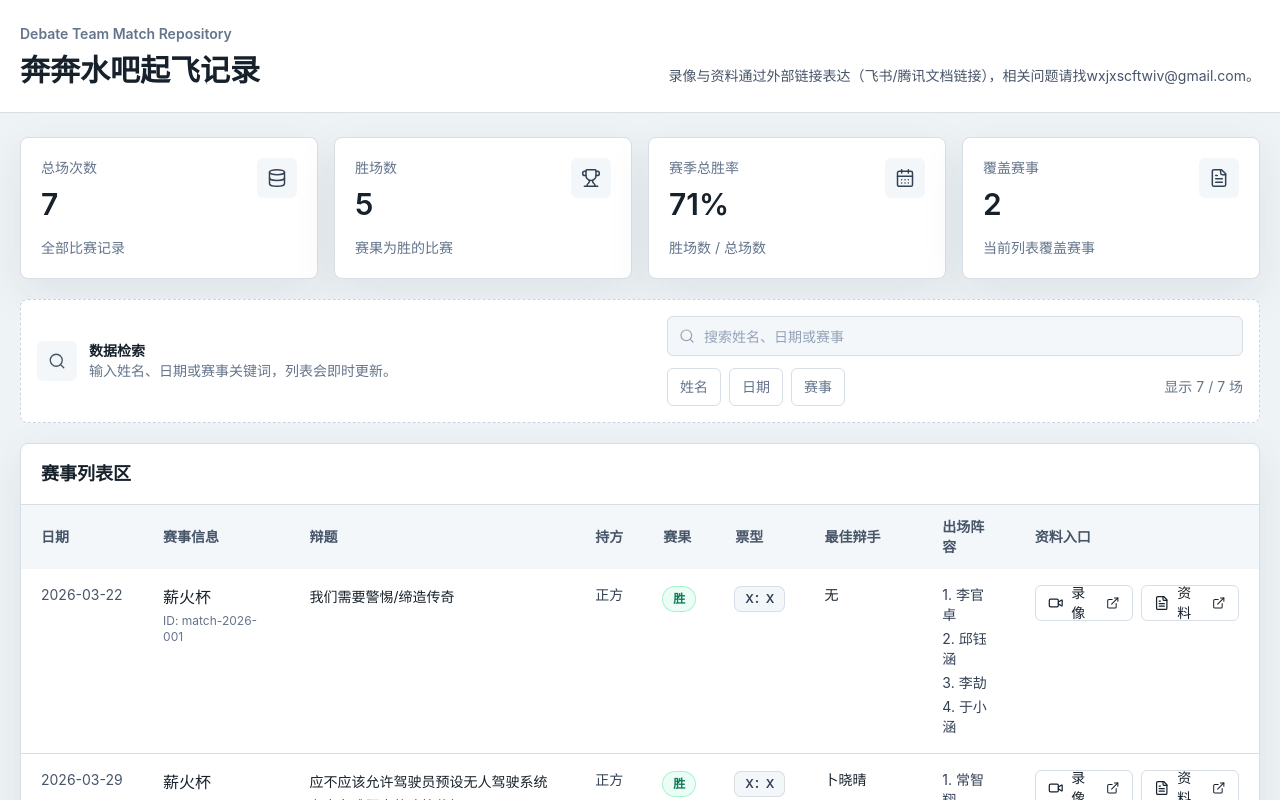
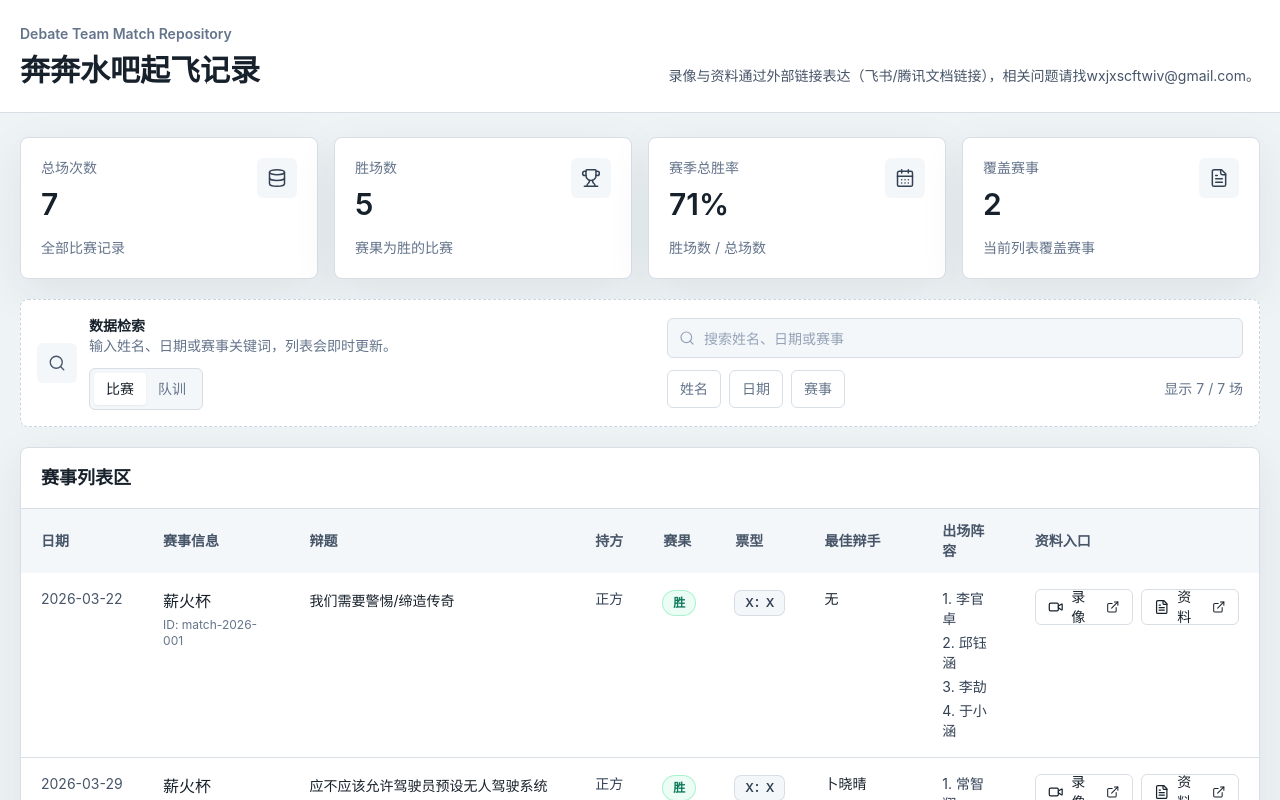
Before and after one commit to himmelwang2323/debate-team-stats, a React (Vite) app: page / in a window 1280 px wide. Shown: the top 800 px of the page. Built offline with nearby package versions, Linux system fonts and the light colour scheme.

Commit message:
Add team training view

```diff
--- a/src/main.jsx
+++ b/src/main.jsx
@@ -1,7 +1,8 @@
 import React, { useMemo, useState } from 'react'
 import { createRoot } from 'react-dom/client'
-import { CalendarDays, Database, ExternalLink, FileText, Search, Trophy, Video, X as XIcon } from 'lucide-react'
+import { CalendarDays, Database, ExternalLink, FileText, GraduationCap, Search, Trophy, Video, X as XIcon } from 'lucide-react'
 import matches from './matches.json'
+import trainings from './trainings.json'
 import './styles.css'
 
 const resultStyles = {
@@ -37,7 +38,7 @@ function isValidExternalUrl(href) {
   }
 }
 
-function compareMatchDate(a, b) {
+function compareByDate(a, b) {
   const dateOrder = String(a.date ?? '').localeCompare(String(b.date ?? ''))
 
   if (dateOrder !== 0) {
@@ -71,6 +72,25 @@ function filterMatches(records, query) {
   })
 }
 
+function getTrainingSearchText(training) {
+  return [training.date, training.instructor]
+    .map((value) => String(value ?? '').toLowerCase())
+    .join(' ')
+}
+
+function filterTrainings(records, query) {
+  const keywords = String(query ?? '').trim().toLowerCase().split(/\s+/).filter(Boolean)
+
+  if (!keywords.length) {
+    return records
+  }
+
+  return records.filter((training) => {
+    const searchText = getTrainingSearchText(training)
+    return keywords.every((keyword) => searchText.includes(keyword))
+  })
+}
+
 function calculateStats(records) {
   const total = records.length
   const wins = records.filter((match) => match.result === '胜').length
@@ -78,6 +98,15 @@ function calculateStats(records) {
   const tournaments = new Set(records.map((match) => match.tournament)).size
 
   return { total, wins, winRate, tournaments }
+}
+
+function calculateTrainingStats(records) {
+  const total = records.length
+  const instructors = new Set(records.map((training) => training.instructor).filter(Boolean)).size
+  const latestDate = records[records.length - 1]?.date ?? '暂无'
+  const linked = records.filter((training) => isValidExternalUrl(training.linkUrl)).length
+
+  return { total, instructors, latestDate, linked }
 }
 
 function StatCard({ label, value, subLabel, icon: Icon }) {
@@ -111,8 +140,43 @@ function StatsBoard({ records, isFiltered }) {
   )
 }
 
-function FilterBar({ query, onQueryChange, visibleCount, totalCount }) {
+function TrainingStatsBoard({ records, isFiltered }) {
+  const stats = calculateTrainingStats(records)
+  const scopeLabel = isFiltered ? '当前检索结果' : '全部队训记录'
+
+  return (
+    <section className="grid gap-4 md:grid-cols-4">
+      <StatCard label="队训次数" value={stats.total} subLabel={scopeLabel} icon={GraduationCap} />
+      <StatCard label="授课人数" value={stats.instructors} subLabel="已录入授课人数量" icon={Database} />
+      <StatCard label="最新队训" value={stats.latestDate} subLabel="按日期自动排序" icon={CalendarDays} />
+      <StatCard label="链接数量" value={stats.linked} subLabel="可跳转的队训资料" icon={FileText} />
+    </section>
+  )
+}
+
+function FilterBar({ activeView, onViewChange, query, onQueryChange, visibleCount, totalCount }) {
   const hasQuery = query.trim().length > 0
+  const isTrainingView = activeView === 'trainings'
+  const searchConfig = isTrainingView
+    ? {
+        label: '搜索队训信息',
+        placeholder: '搜索日期或授课人',
+        description: '输入日期或授课人关键词，队训列表会即时更新。',
+        chips: ['日期', '授课人'],
+        unit: '条',
+      }
+    : {
+        label: '搜索比赛信息',
+        placeholder: '搜索姓名、日期或赛事',
+        description: '输入姓名、日期或赛事关键词，列表会即时更新。',
+        chips: ['姓名', '日期', '赛事'],
+        unit: '场',
+      }
+
+  function switchView(nextView) {
+    onViewChange(nextView)
+    onQueryChange('')
+  }
 
   return (
     <section className="flex flex-col gap-4 rounded-lg border border-dashed border-slate-300 bg-white p-4 lg:flex-row lg:items-center lg:justify-between">
@@ -122,20 +186,36 @@ function FilterBar({ query, onQueryChange, visibleCount, totalCount }) {
         </span>
         <div>
           <h2 className="text-sm font-semibold text-ink">数据检索</h2>
-          <p className="text-sm text-slate-500">输入姓名、日期或赛事关键词，列表会即时更新。</p>
+          <p className="text-sm text-slate-500">{searchConfig.description}</p>
+          <div className="mt-3 inline-flex rounded-md border border-line bg-field p-1">
+            <button
+              type="button"
+              onClick={() => switchView('matches')}
+              className={`h-8 rounded px-3 text-sm font-medium transition ${activeView === 'matches' ? 'bg-white text-ink shadow-sm' : 'text-slate-500 hover:text-ink'}`}
+            >
+              比赛
+            </button>
+            <button
+              type="button"
+              onClick={() => switchView('trainings')}
+              className={`h-8 rounded px-3 text-sm font-medium transition ${isTrainingView ? 'bg-white text-ink shadow-sm' : 'text-slate-500 hover:text-ink'}`}
+            >
+              队训
+            </button>
+          </div>
         </div>
       </div>
 
       <div className="flex w-full flex-col gap-3 lg:max-w-xl">
-        <label className="sr-only" htmlFor="match-search">搜索比赛信息</label>
+        <label className="sr-only" htmlFor="repository-search">{searchConfig.label}</label>
         <div className="relative">
           <Search className="pointer-events-none absolute left-3 top-1/2 -translate-y-1/2 text-slate-400" size={16} strokeWidth={1.8} />
           <input
-            id="match-search"
+            id="repository-search"
             type="search"
             value={query}
             onChange={(event) => onQueryChange(event.target.value)}
-            placeholder="搜索姓名、日期或赛事"
+            placeholder={searchConfig.placeholder}
             className="h-10 w-full rounded-md border border-line bg-field pl-9 pr-10 text-sm text-ink outline-none transition placeholder:text-slate-400 focus:border-slate-400 focus:bg-white focus:ring-2 focus:ring-slate-200"
           />
           {hasQuery ? (
@@ -150,10 +230,10 @@ function FilterBar({ query, onQueryChange, visibleCount, totalCount }) {
           ) : null}
         </div>
         <div className="flex flex-wrap items-center gap-2">
-          <span className="rounded-md border border-line px-3 py-2 text-sm text-slate-500">姓名</span>
-          <span className="rounded-md border border-line px-3 py-2 text-sm text-slate-500">日期</span>
-          <span className="rounded-md border border-line px-3 py-2 text-sm text-slate-500">赛事</span>
-          <span className="text-sm text-slate-500 sm:ml-auto">显示 {visibleCount} / {totalCount} 场</span>
+          {searchConfig.chips.map((chip) => (
+            <span key={chip} className="rounded-md border border-line px-3 py-2 text-sm text-slate-500">{chip}</span>
+          ))}
+          <span className="text-sm text-slate-500 sm:ml-auto">显示 {visibleCount} / {totalCount} {searchConfig.unit}</span>
         </div>
       </div>
     </section>
@@ -268,11 +348,53 @@ function MatchTable({ records }) {
   )
 }
 
+function TrainingTable({ records }) {
+  return (
+    <section className="overflow-hidden rounded-lg border border-line bg-white shadow-panel">
+      <div className="border-b border-line px-5 py-4">
+        <h2 className="text-lg font-semibold text-ink">队训列表区</h2>
+      </div>
+      <div className="overflow-x-auto">
+        <table className="min-w-[720px] w-full border-collapse text-left">
+          <thead className="bg-field text-sm text-slate-600">
+            <tr>
+              <th className="px-5 py-3 font-semibold">日期</th>
+              <th className="px-5 py-3 font-semibold">授课人</th>
+              <th className="px-5 py-3 font-semibold">链接跳转</th>
+            </tr>
+          </thead>
+          <tbody className="divide-y divide-line">
+            {records.length ? records.map((training) => (
+              <tr key={training.id} className="align-top hover:bg-slate-50/70">
+                <td className="whitespace-nowrap px-5 py-4 text-sm text-slate-600">{training.date}</td>
+                <td className="px-5 py-4 text-sm font-medium text-ink">{training.instructor}</td>
+                <td className="px-5 py-4">
+                  <LinkButton href={training.linkUrl} icon={FileText}>队训链接</LinkButton>
+                </td>
+              </tr>
+            )) : (
+              <tr>
+                <td colSpan={3} className="px-5 py-10 text-center text-sm text-slate-500">没有匹配的队训记录</td>
+              </tr>
+            )}
+          </tbody>
+        </table>
+      </div>
+    </section>
+  )
+}
+
 function App() {
+  const [activeView, setActiveView] = useState('matches')
   const [query, setQuery] = useState('')
   const isFiltered = query.trim().length > 0
-  const sortedMatches = useMemo(() => [...matches].sort(compareMatchDate), [])
+  const isTrainingView = activeView === 'trainings'
+  const sortedMatches = useMemo(() => [...matches].sort(compareByDate), [])
+  const sortedTrainings = useMemo(() => [...trainings].sort(compareByDate), [])
   const visibleMatches = useMemo(() => filterMatches(sortedMatches, query), [query, sortedMatches])
+  const visibleTrainings = useMemo(() => filterTrainings(sortedTrainings, query), [query, sortedTrainings])
+  const visibleRecords = isTrainingView ? visibleTrainings : visibleMatches
+  const totalRecords = isTrainingView ? sortedTrainings.length : sortedMatches.length
 
   return (
     <main className="min-h-screen bg-[#eef3f6] text-ink">
@@ -289,9 +411,20 @@ function App() {
       </header>
 
       <div className="mx-auto grid max-w-7xl gap-5 px-5 py-6">
-        <StatsBoard records={visibleMatches} isFiltered={isFiltered} />
-        <FilterBar query={query} onQueryChange={setQuery} visibleCount={visibleMatches.length} totalCount={sortedMatches.length} />
-        <MatchTable records={visibleMatches} />
+        {isTrainingView ? (
+          <TrainingStatsBoard records={visibleTrainings} isFiltered={isFiltered} />
+        ) : (
+          <StatsBoard records={visibleMatches} isFiltered={isFiltered} />
+        )}
+        <FilterBar
+          activeView={activeView}
+          onViewChange={setActiveView}
+          query={query}
+          onQueryChange={setQuery}
+          visibleCount={visibleRecords.length}
+          totalCount={totalRecords}
+        />
+        {isTrainingView ? <TrainingTable records={visibleTrainings} /> : <MatchTable records={visibleMatches} />}
       </div>
     </main>
   )
--- /dev/null
+++ b/src/trainings.json
@@ -0,0 +1,14 @@
+[
+  {
+    "id": "training-2026-001",
+    "date": "2026-05-01",
+    "instructor": "待补充",
+    "linkUrl": "https://example.com/trainings/training-2026-001"
+  },
+  {
+    "id": "training-2026-002",
+    "date": "2026-05-08",
+    "instructor": "待补充",
+    "linkUrl": "https://example.com/trainings/training-2026-002"
+  }
+]
```
Also changed, not shown: 1 other file (tests, documents, lock files or other folders).
